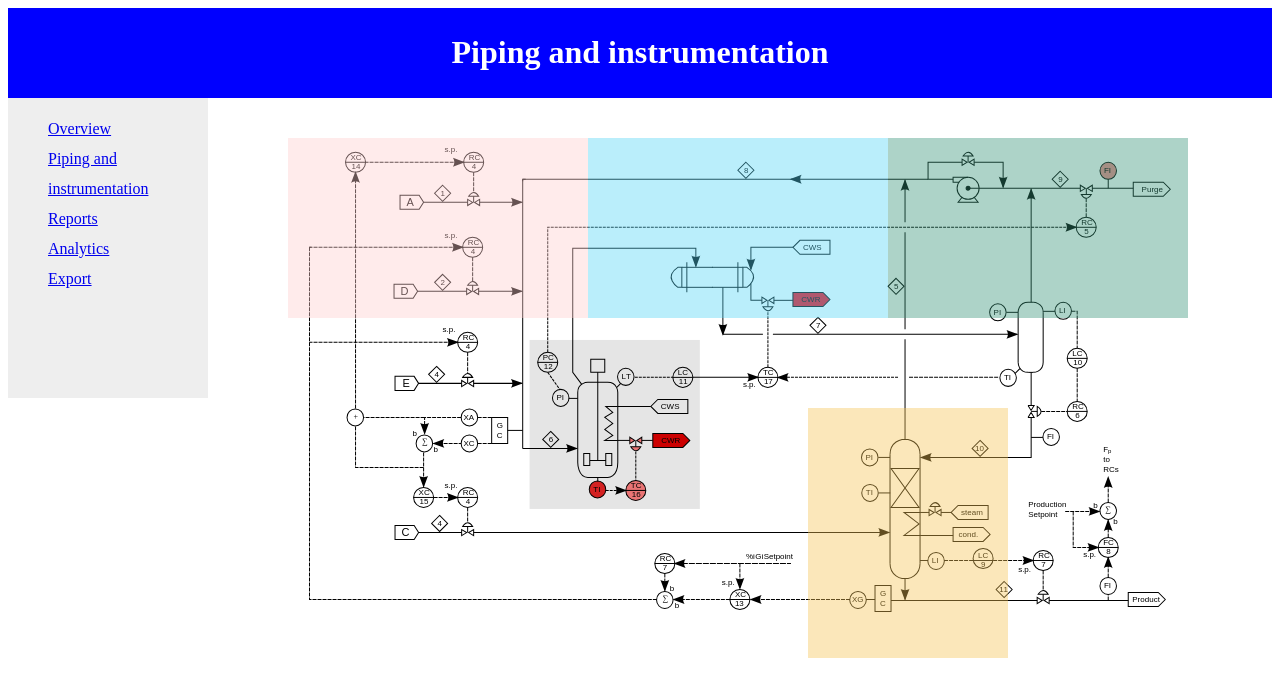
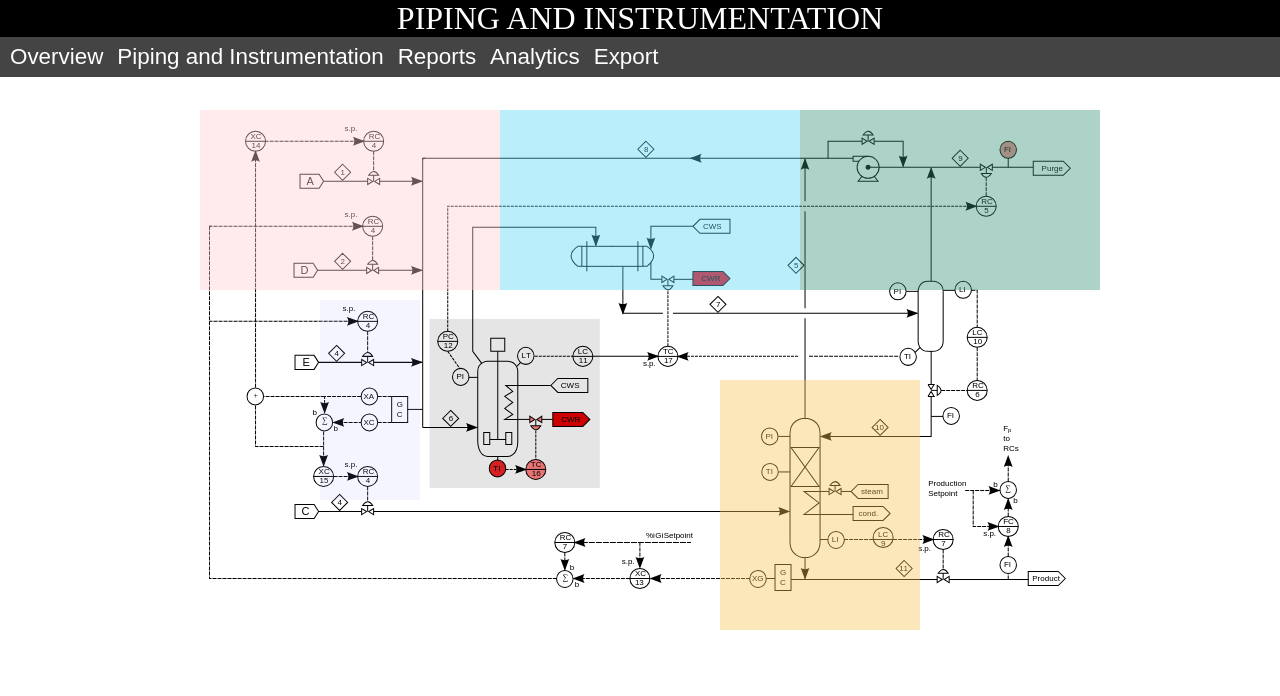
Before and after one commit to buchananchris/buchananchris.github.io, a plain HTML site: page PandID.html in a window 1280 px wide. Drawn offline with Linux system fonts and the light colour scheme.

Commit message:
Better nav bar

```diff
--- a/PandID.html
+++ b/PandID.html
@@ -3,29 +3,58 @@
     <title>Piping and instrumentation</title>
     <meta content="">
     <style>
+      .nav ul {
+        list-style: none;
+        background-color: #444;
+        text-align: left;
+        padding: 0;
+        margin: 0;
+      }
+      .nav li {
+        font-family: 'Oswald', sans-serif;
+        font-size: 1.2em;
+        line-height: 30px;
+        height: 30px;
+        border-bottom: 1px solid #888;
+      }
+      .nav a {
+        text-decoration: none;
+        color: #fff;
+        display: block;
+        transition: .3s background-color;
+      }
+      .nav a:hover {
+        background-color: #005f5f;
+      }
+      @media screen and (min-width: 600px) {
+        .nav li {
+          border-bottom: none;
+          height: 40px;
+          line-height: 40px;
+          font-size: 1.4em;
+      }
+        .nav li {
+          display: inline-block;
+          margin-left: 10px;
+        }
+      }
+
+      body {
+        margin: 0;
+        padding: 0;
+      }
       header {
-        background-color:blue;
+        background-color:black;
         color:white;
         text-align:center;
-        padding:5px;
-        }
-      nav {
-        line-height:30px;
-        background-color:#eeeeee;
-        height:300px;
-        width:200px;
-        float:left;
-        }
-      section {
-        width:350px;
-        float:left;
-        padding:10px;
-        }
+        padding:0px;
+        font-size: 24pt;
+      }
       #item1 {
         background-color:#fcc;
         position:absolute;
-        left:280px;
-        top:130px;
+        left:200px;
+        top:110px;
         width:300px;
         height:180px;
         border:0px solid red;
@@ -34,8 +63,8 @@
       #item2 {
         background-color:#54D4F4;
         position:absolute;
-        top:130px;
-        left:580px;
+        top:110px;
+        left:500px;
         width:300px;
         height:180px;
         /*border:0px solid blue;*/
@@ -44,8 +73,8 @@
       #item3 {
         background-color:#329275;
         position:absolute;
-        top:130px;
-        left:880px;
+        top:110px;
+        left:800px;
         width:300px;
         height:180px;
         /*border:0px solid blue;*/
@@ -54,12 +83,29 @@
       #item4 {
         background-color:#f4c454;
         position:absolute;
-        top:400px;
-        left:800px;
+        top:380px;
+        left:720px;
         width:200px;
         height:250px;
         /*border:0px solid blue;*/
         opacity: 0.4;
+      }
+      #item5 {
+        background-color:#99f;
+        position:absolute;
+        top:300px;
+        left:420px;
+        width:200px;
+        height:100px;
+        /*border:0px solid cyan;*/
+        opacity: 0.1;
+        -webkit-transform: rotate(90deg);
+        -moz-transform: rotate(90deg);
+        -o-transform: rotate(90deg);
+      }
+      body {
+        margin: 0;
+        padding: 0;
       }
     </style>
 
@@ -69,22 +115,23 @@
   </head>
   <body>
     <header>
-      <h1> Piping and instrumentation </h1>
+      PIPING AND INSTRUMENTATION
     </header>
 
-    <nav>
+    <div class="nav">
       <ul style="list-style-type:none">
         <li><a href="Overview.html" title="Main" /> Overview </a> </li>
-        <li><a href="PandID.html" title="Minimap" /> Piping and instrumentation </a> </li>
+        <li><a href="PandID.html" title="Minimap" /> Piping and Instrumentation </a> </li>
         <li><a href="#" title="Reports" /> Reports </a> </li>
         <li><a href="#" title="Analytics" /> Analytics </a> </li>
         <li><a href="#" title="Export" /> Export </a> </li>
-    </nav>
+    </div>
 
     <div id="item1" class="zoomTarget"> </div>
     <div id="item2" class="zoomTarget"> </div>
     <div id="item3" class="zoomTarget"></div>
     <div id="item4" class="zoomTarget" data-debug="true"></div>
+    <div id="item5" class="zoomTarget"></div>
 
     <center> <img src=te.svg title="Click to zoom" style="margin-top: 50px" /> </center>
     <!--<center> <img src=te_zoom.svg title="hello" /> </center>
```
Also changed, not shown: Overview.html (+4 -0 lines).
